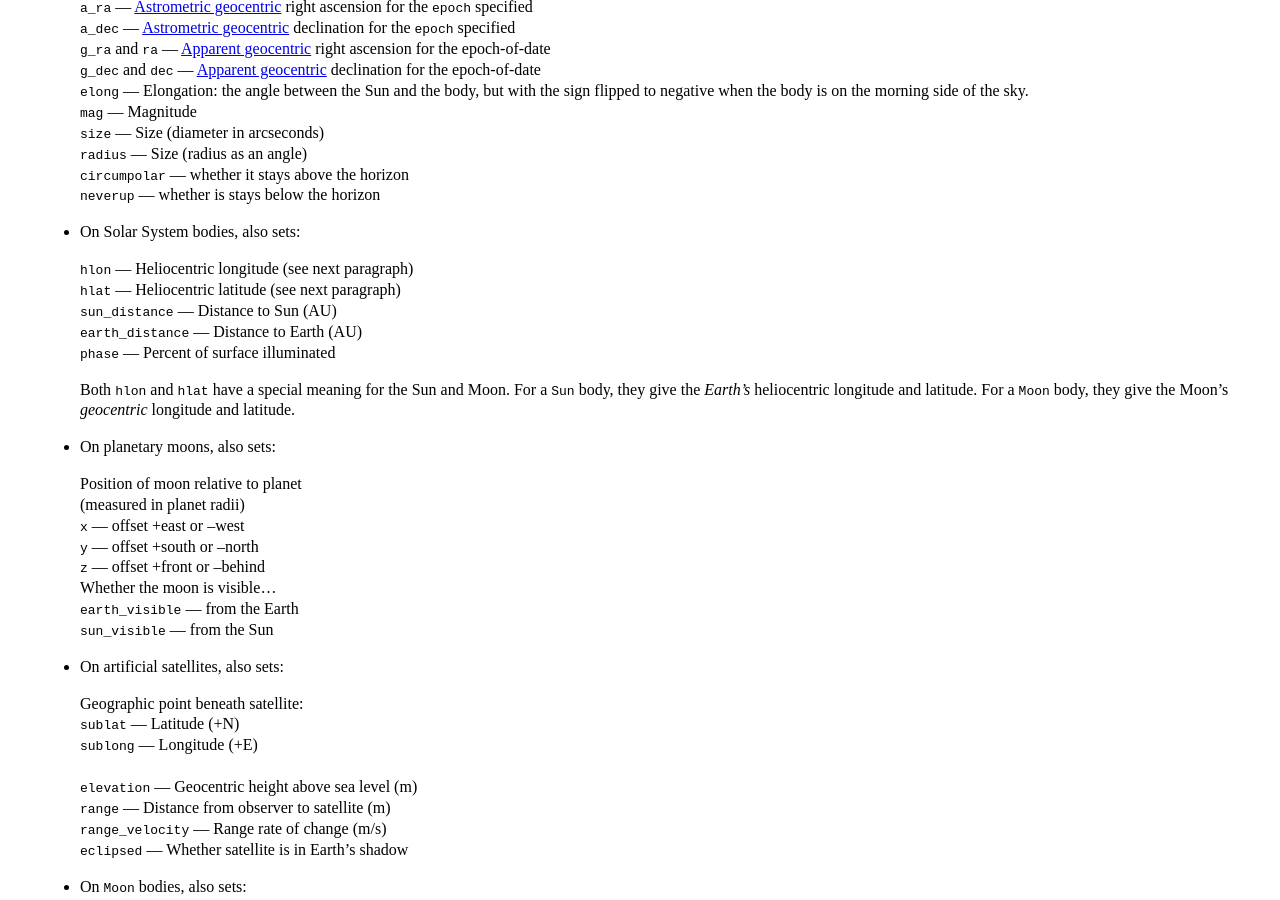
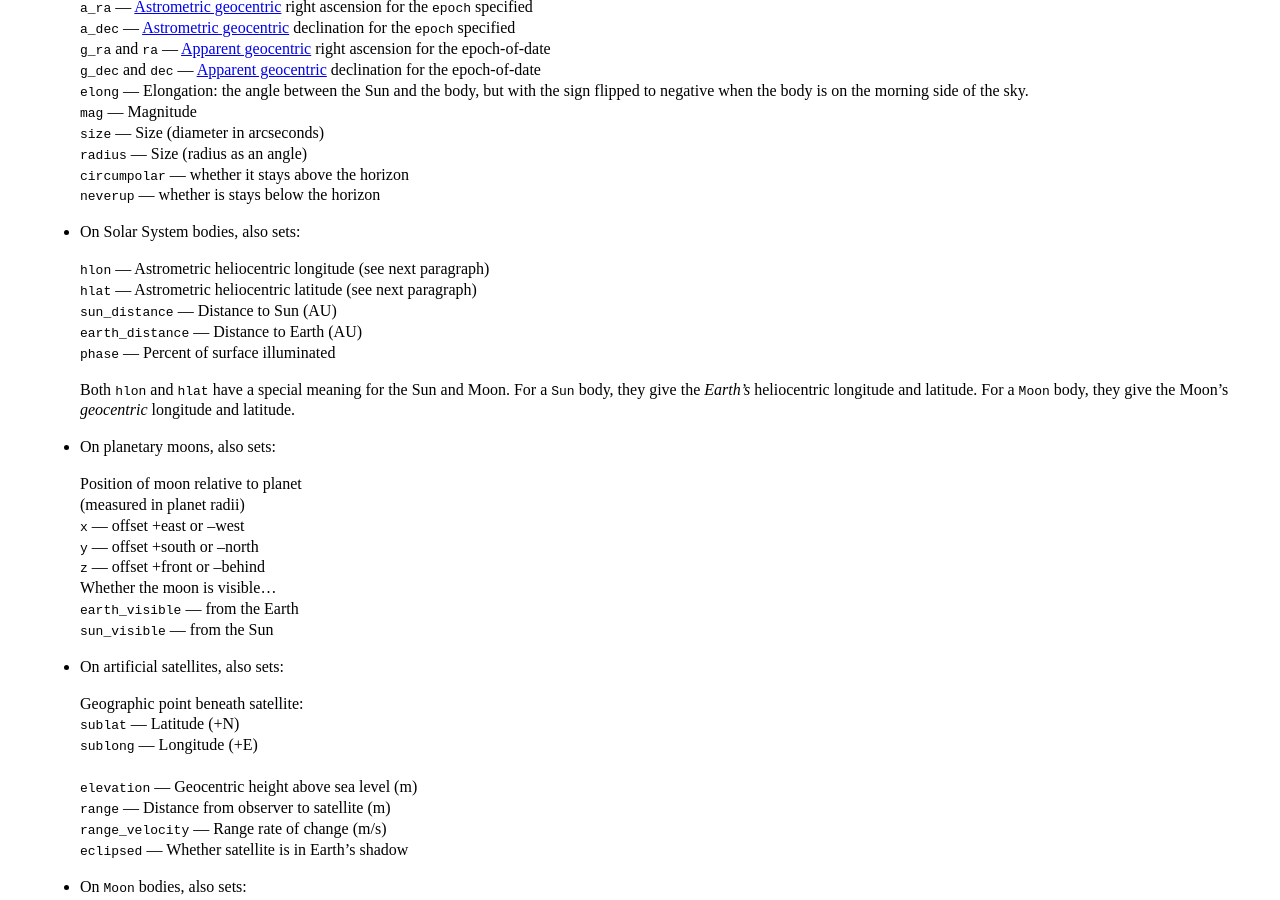
Before and after one commit to brandon-rhodes/pyephem, a Sphinx documentation site: the page built from ephem/doc/quick.rst, in a window 1280 px wide and 900 px high, scrolled down 1333 px. Built offline with Sphinx 7.4.7, drawn with Linux system fonts in a browser that asks for light colours; pages that are not in the unit, such as notebooks, are missing from menus.

Commit message:
Clarify that heliocentric lat/lon are astrometric

```diff
--- a/ephem/doc/quick.rst
+++ b/ephem/doc/quick.rst
@@ -102,8 +102,8 @@ body.compute(date)
 
  * On Solar System bodies, also sets:
 
-   | ``hlon`` — Heliocentric longitude (see next paragraph)
-   | ``hlat`` — Heliocentric latitude (see next paragraph)
+   | ``hlon`` — Astrometric heliocentric longitude (see next paragraph)
+   | ``hlat`` — Astrometric heliocentric latitude (see next paragraph)
    | ``sun_distance`` — Distance to Sun (AU)
    | ``earth_distance`` — Distance to Earth (AU)
    | ``phase`` — Percent of surface illuminated
```
